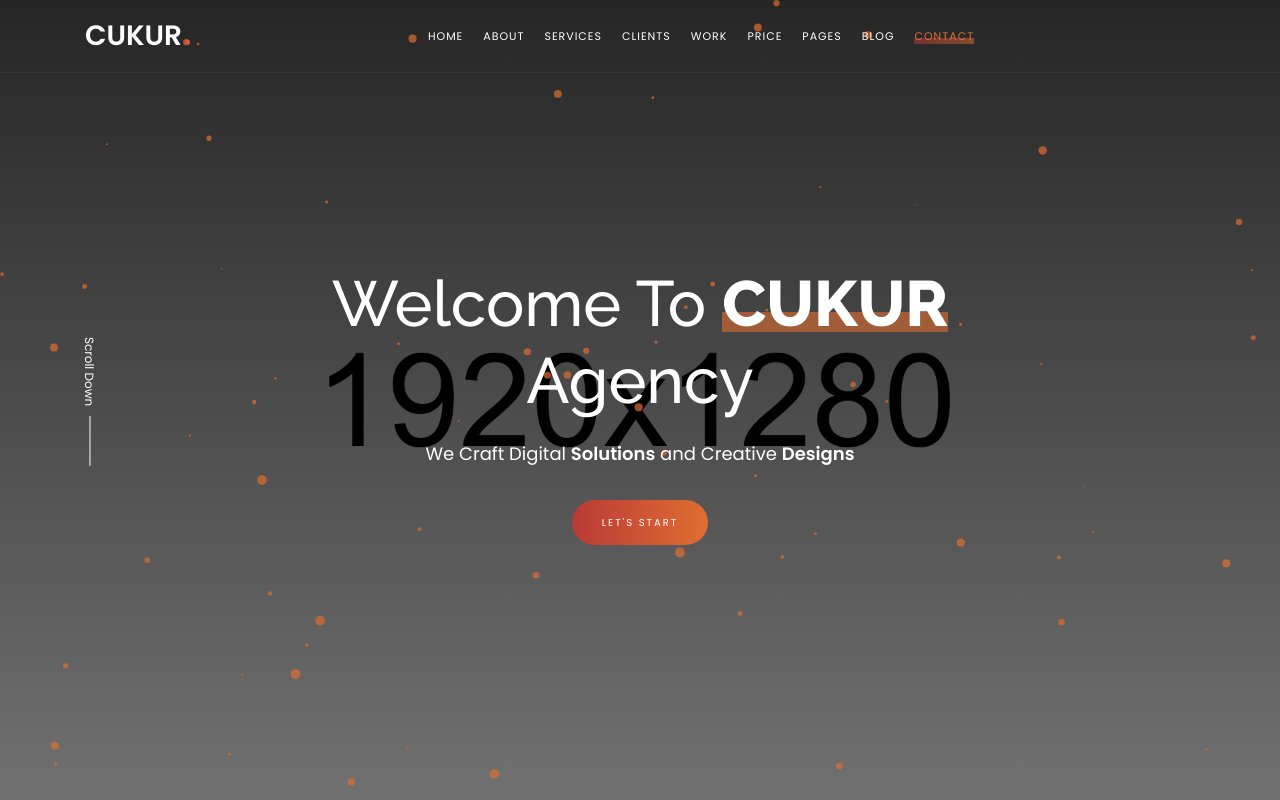
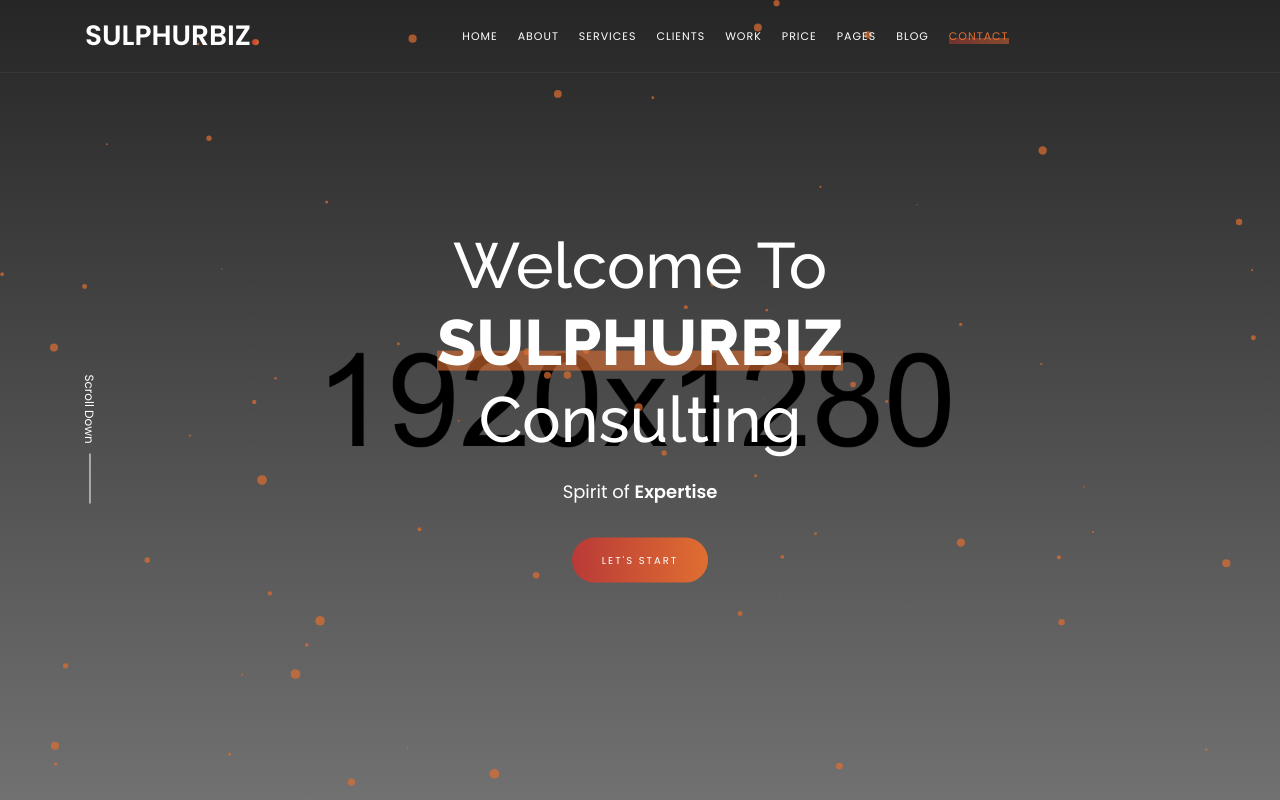
Before and after one commit to singhaniket01/singhaniket01.github.io, a plain HTML site: page index.html in a window 1280 px wide. Shown: the top 800 px of the page. Drawn offline with Linux system fonts and the light colour scheme.

Commit message:
Update index.html

```diff
--- a/index.html
+++ b/index.html
@@ -12,7 +12,7 @@
 	<meta name="author" content="kholie-b">
 
 	<!-- Main Page Title -->
-	<title>Cukur - Digital Agency Template</title>
+	<title>Sulphurbiz</title>
 
 	<!-- Google Font -->
 	<link href="https://fonts.googleapis.com/css?family=Raleway:200,300,400,500,600,700,800,900%7cOpen+Sans:400,600,700,800" rel="stylesheet">
@@ -51,7 +51,7 @@
 	=====================================================================-->
 	<nav class="navbar navbar-expand-lg fixed-top navbar-light">
 		<div class="container">
-			<a href="#" class="navbar-brand">Cukur<span class="brand-after">.</span></a>
+			<a href="#" class="navbar-brand">SulphurBiz<span class="brand-after">.</span></a>
 			<!-- Button Menu -->
 			<button class="navbar-toggler" type="button" data-toggle="collapse" data-target="#navtoggler" aria-controls="navtoggler" aria-expanded="false" aria-label="Toggle navigation">
 				<span class="navbar-toggler-icon"></span>
@@ -110,8 +110,8 @@
 			<div class="row">
 				<div class="col-sm-8 sm-offset-2 mx-auto">
 					<div class="banner-content text-center">
-						<h1>Welcome To <span>Cukur</span> Agency</h1>
-						<p>We Craft Digital <span>Solutions</span> and Creative <span>Designs</span></p>
+						<h1>Welcome To <span>SulphurBiz</span> Consulting</h1>
+						<p>Spirit of <span>Expertise</span></p>
 						<a href="#" class="btn-sm">Let's Start</a>
 					</div>
 					<!--End banner-content-->
```
